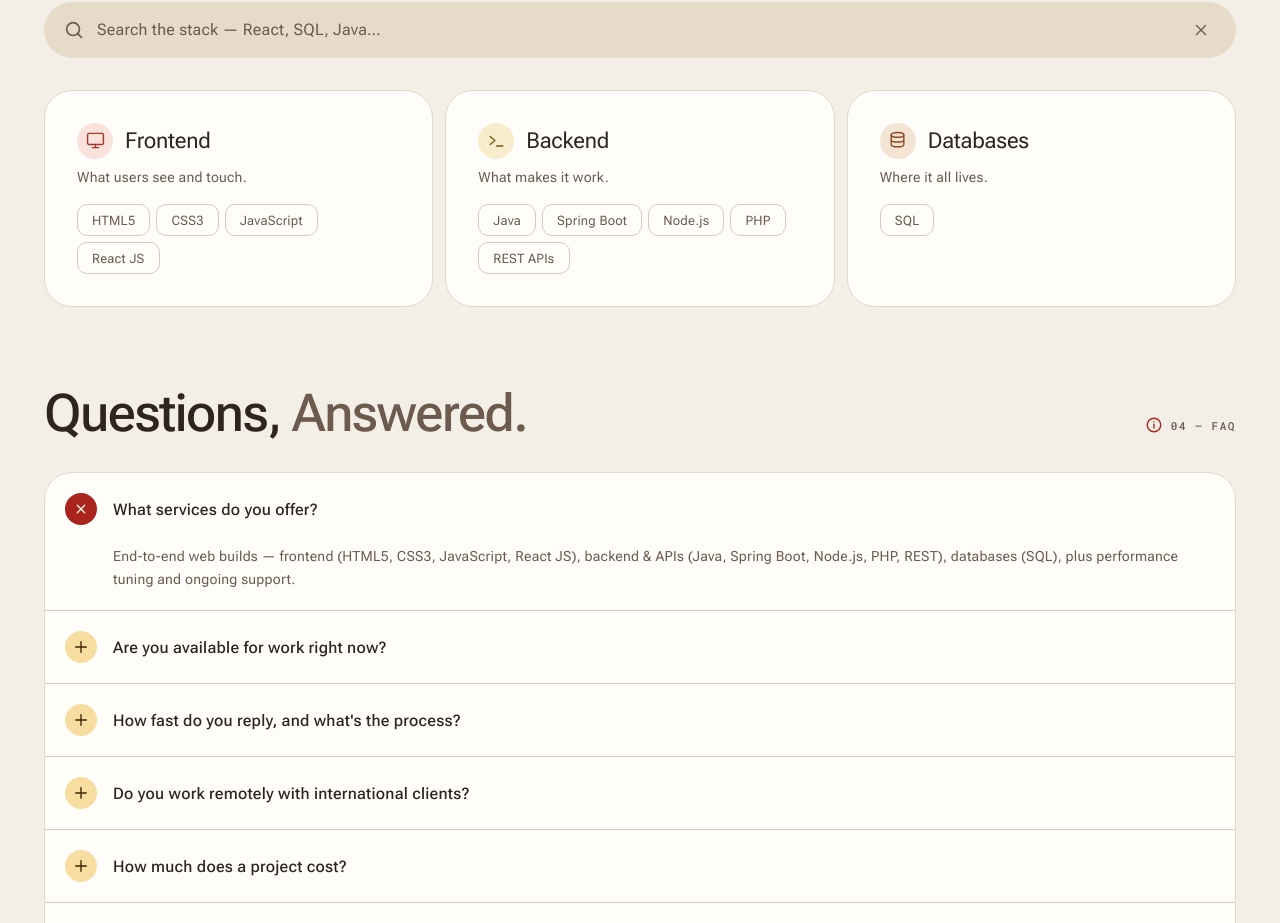
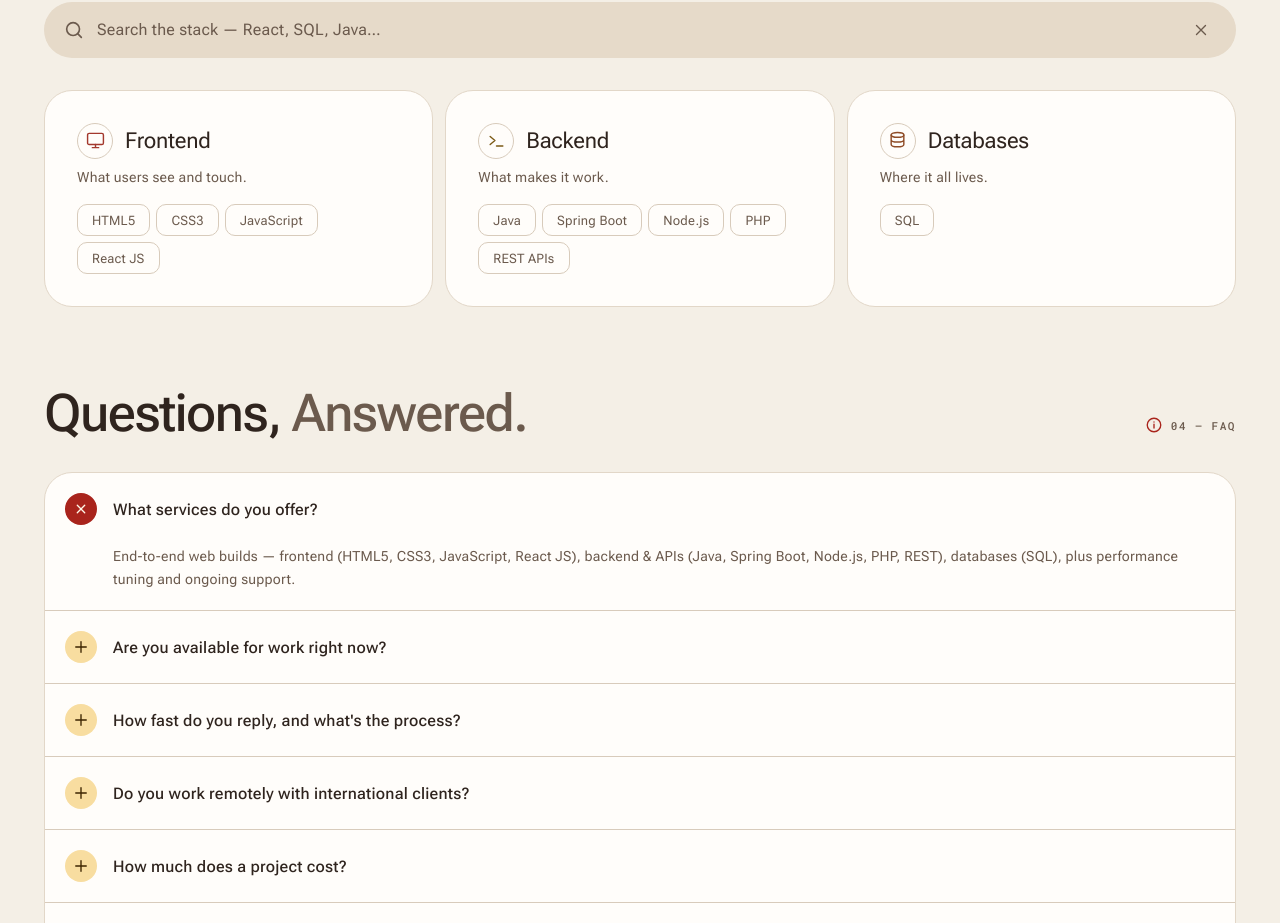
Before and after one commit to ayushrepos/portfolio, a plain HTML site: page index.html in a window 1280 px wide. Shown: the part 2578-3501 px from the top of the page. Drawn offline with Linux system fonts and the light colour scheme.

Commit message:
Use minimal outline icon bubbles in Tools I Use
The stack cards' filled tone bubbles were the loudest highlight in the section. They are now hairline outlines with the tone colour kept on the icon only; scoped to the stack head so Services and the dialog keep their filled treatment.

```diff
--- a/styles.css
+++ b/styles.css
@@ -1351,6 +1351,8 @@ p {
 .stack-head .icon-bubble {
   width: 36px;
   height: 36px;
+  background: transparent;
+  border: 1px solid var(--outline-variant);
 }
 
 .stack-head .icon-bubble .icon {
```
